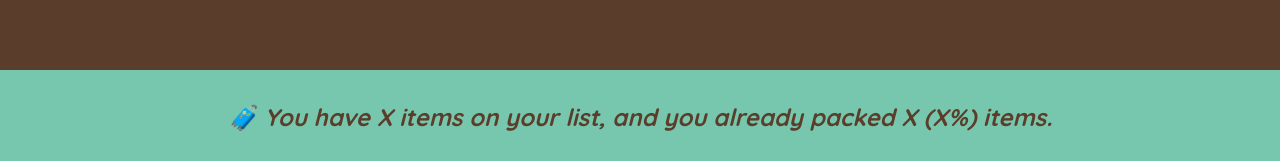
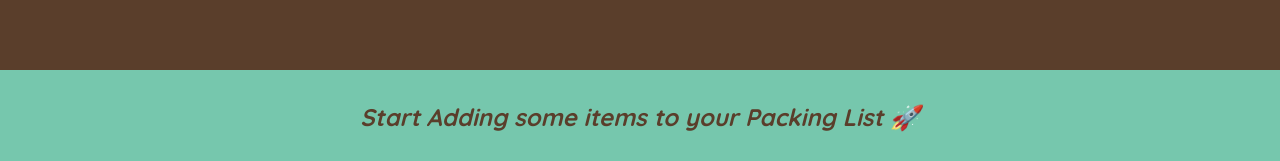
Before and after one commit to trehanpraharsh/React-Travel-List, a React (Create React App) app: page / in a window 1280 px wide. Shown: the part 636-797 px from the top of the page. Built offline with nearby package versions, Linux system fonts and the light colour scheme.

Commit message:
Almost Done

```diff
--- a/src/App.js
+++ b/src/App.js
@@ -33,7 +33,7 @@
         onDeleteItems={handleDeleteItem}
         onToggleItems={handleToggleItem}
       />
-      <Stats />
+      <Stats items={items} />
     </div>
   );
 }
--- a/src/Stats.js
+++ b/src/Stats.js
@@ -1,10 +1,25 @@
 import React from "react";
 
-const Stats = () => {
+const Stats = ({ items }) => {
+  if (!items.length) {
+    return (
+      <footer className="stats">
+        <em>Start Adding some items to your Packing List 🚀</em>
+      </footer>
+    );
+  }
+
+  const numItems = items.length;
+  const numPacked = items.filter((item) => item.packed !== false).length;
+  const percentage = Math.round((numPacked / numItems) * 100);
+
   return (
     <footer className="stats">
       <em>
-        🧳 You have X items on your list, and you already packed X (X%) items.
+        {percentage === 100
+          ? "You got Everything! Ready to Go ✈️"
+          : `🧳 You have ${numItems} items on your list, and you already packed
+        ${numPacked} (${percentage}%) items.`}
       </em>
     </footer>
   );
```
